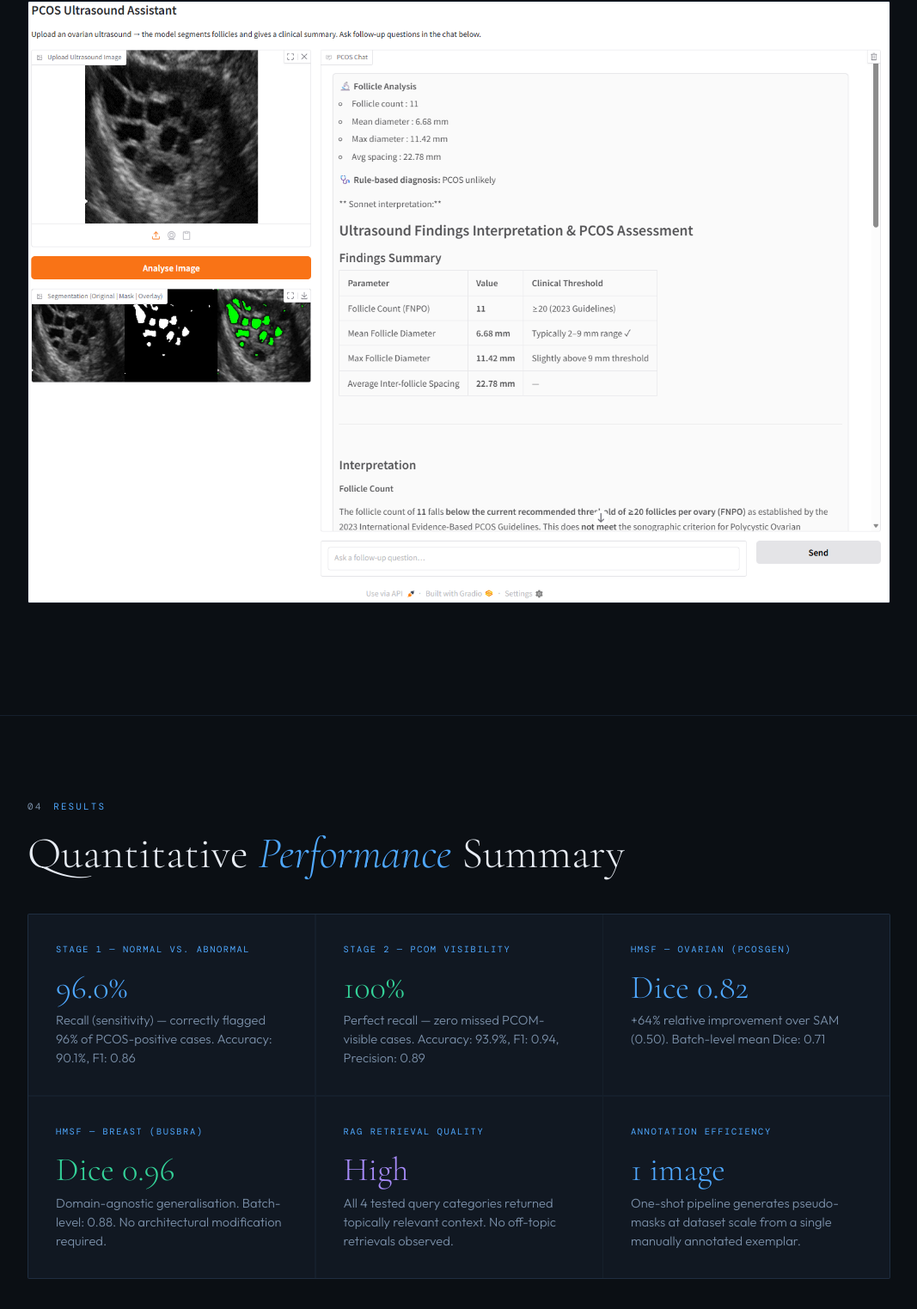
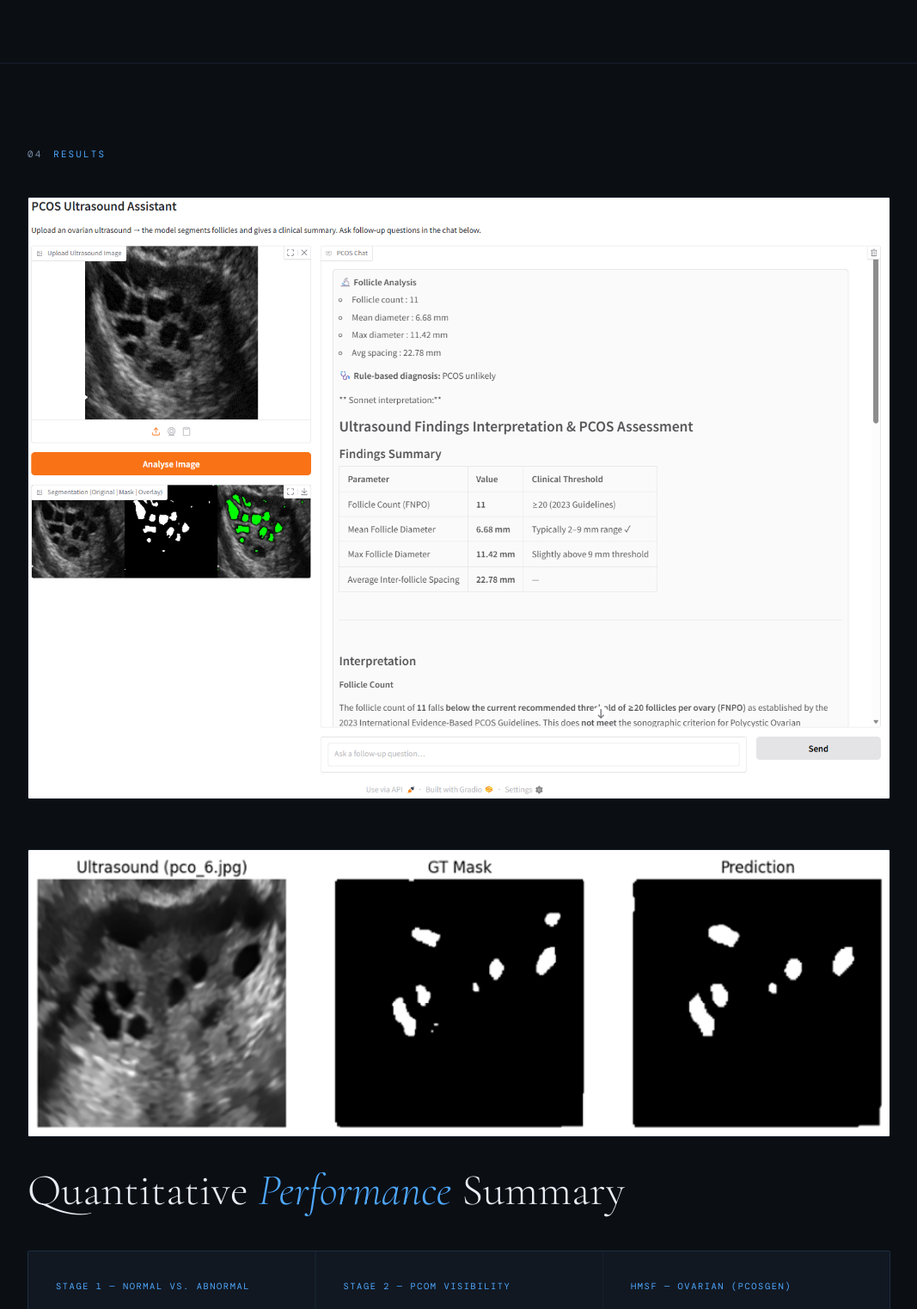
Before and after one commit to nitila/pcos-detection-thesis, a plain HTML site: page index.html in a window 1280 px wide. Shown: the part 5295-6818 px from the top of the page at 86% size, without its empty margins (106-1173 px from the left). Drawn offline with nearby package versions, Linux system fonts and the light colour scheme; a web font is replaced by a local one.

Commit message:
Update index.html

```diff
--- a/index.html
+++ b/index.html
@@ -928,7 +928,7 @@
     </div>
   </div>
   <p>The knowledge base covers 8 clinical topic areas: Rotterdam / ESHRE diagnostic criteria, insulin resistance, lifestyle interventions, physical activity, mental health comorbidities, molecular mechanisms, pharmacological management, and obesity. All generated reports include source-level citations at the document and page level — zero hallucination on clinical threshold values across all tested queries.</p>
-  <img src="assets/gradio-chat.png" alt="HMSF segmentation output" style="width:100%; border-radius:2px; border:1px solid var(--border); margin:1.5rem 0;">
+
 </section>
 
 <div class="section-divider"></div>
@@ -936,6 +936,8 @@
 <!-- RESULTS -->
 <section id="results">
   <div class="section-label" data-num="04">Results</div>
+  <img src="assets/gradio-chat.png" alt="HMSF segmentation output" style="width:100%; border-radius:2px; border:1px solid var(--border); margin:1.5rem 0;">
+  <img src="assets/Picture7.png" alt="HMSF segmentation output" style="width:100%; border-radius:2px; border:1px solid var(--border); margin:1.5rem 0;">
   <h2>Quantitative <em>Performance</em> Summary</h2>
 
   <div class="results-grid reveal">
```
